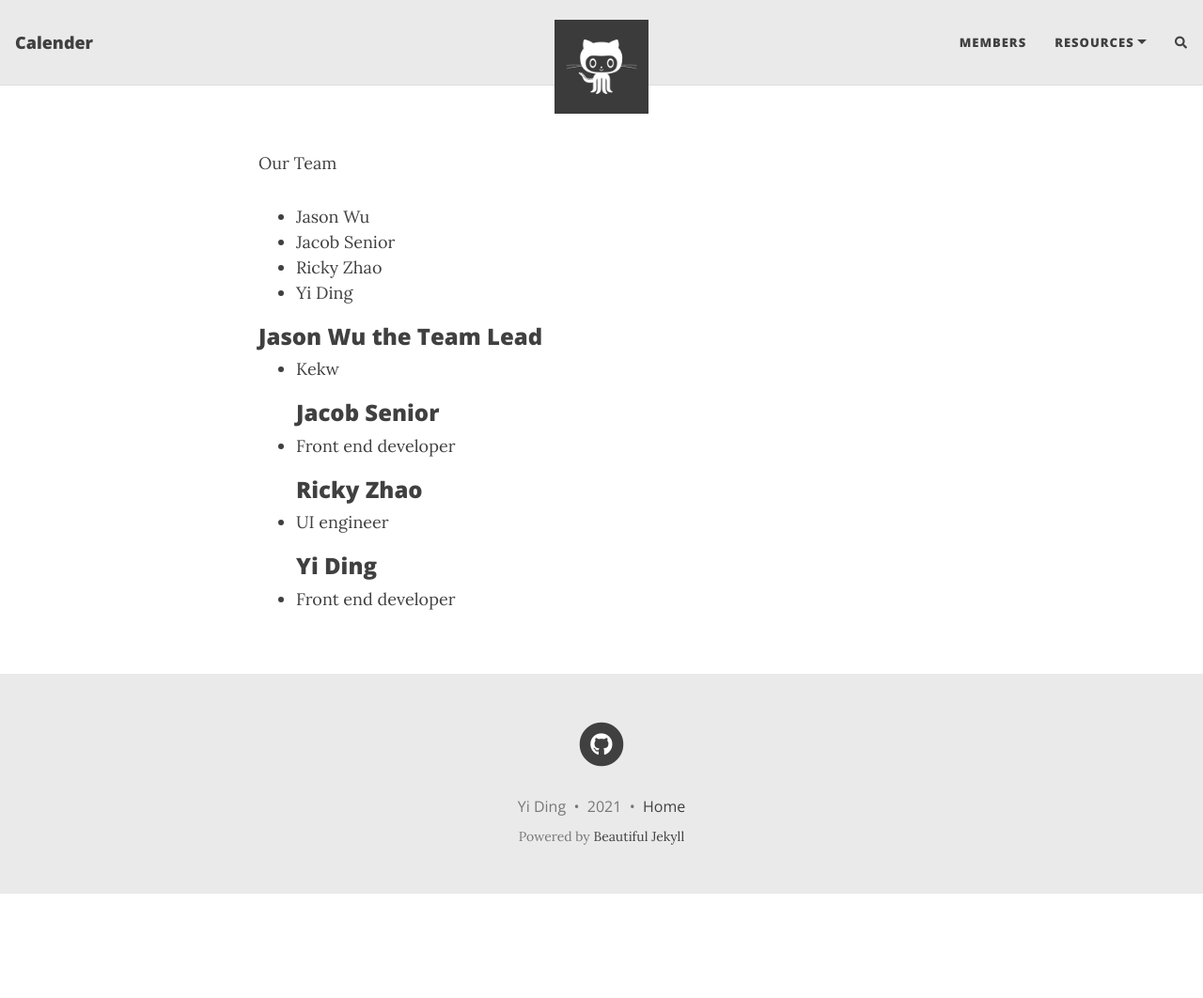
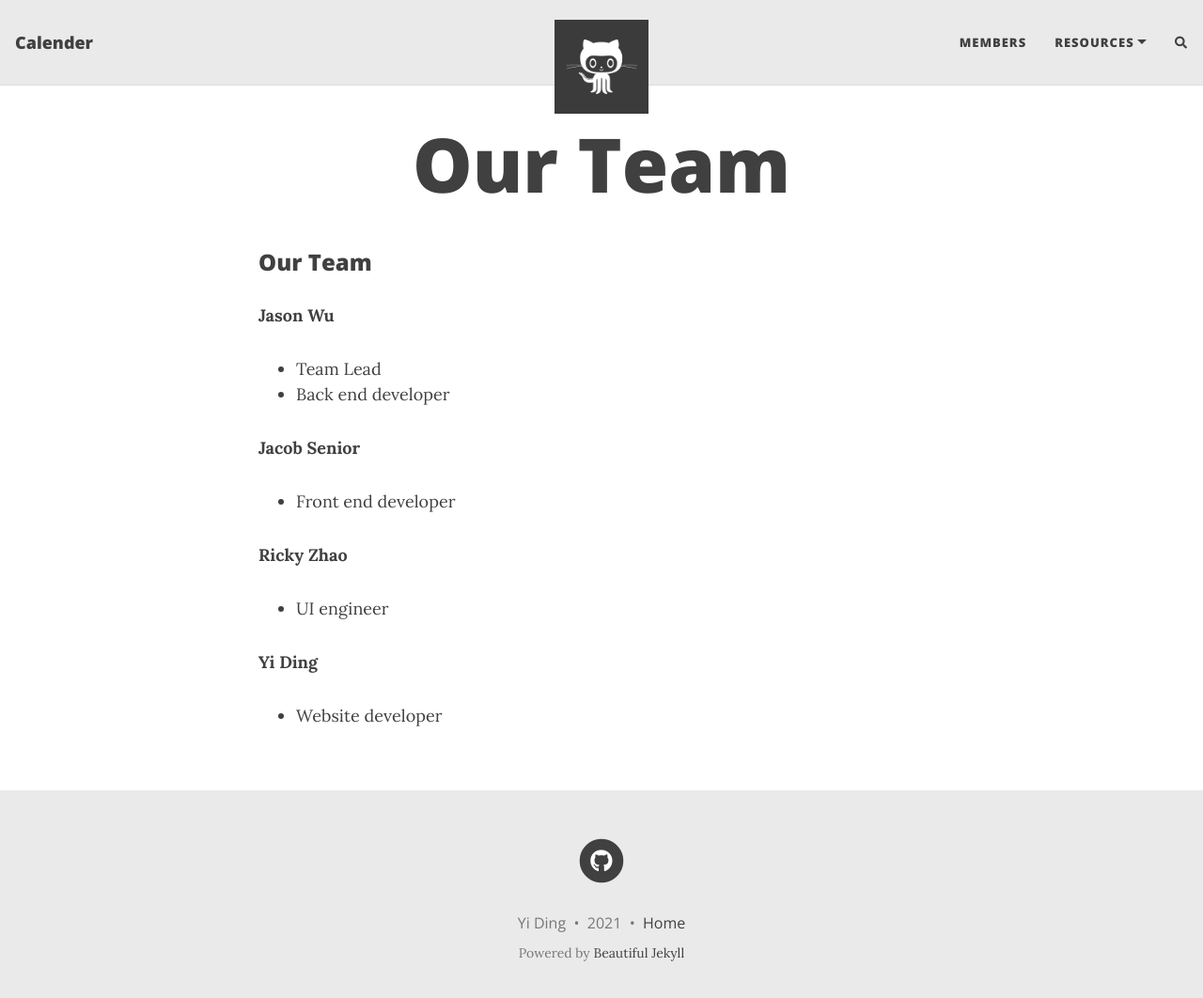
Before and after one commit to Ianewb/SE1-Something, a Jekyll site: the page built from Members.md, in a window 1280 px wide and 1075 px high. Shown: the top 1062 px of the window at 94% size. Built offline with Jekyll 4.4.1, drawn with Linux system fonts in a browser that asks for light colours; nearby versions of some CDN libraries; our own code applies the rules of GitHub Pages for plain Markdown files; comment, search, counter and statistics services are not loaded.

Commit message:
Update Members.md

```diff
--- a/Members.md
+++ b/Members.md
@@ -1,15 +1,14 @@
-Our Team
-- Jason Wu
-- Jacob Senior
-- Ricky Zhao
-- Yi Ding
+### Our Team
 
+**Jason Wu**
+* Team Lead
+* Back end developer
 
-### Jason Wu the Team Lead
-* Kekw
-### Jacob Senior
+**Jacob Senior**
 * Front end developer
-### Ricky Zhao
+
+**Ricky Zhao**
 * UI engineer
-### Yi Ding
-* Front end developer
+
+**Yi Ding**
+* Website developer
```
